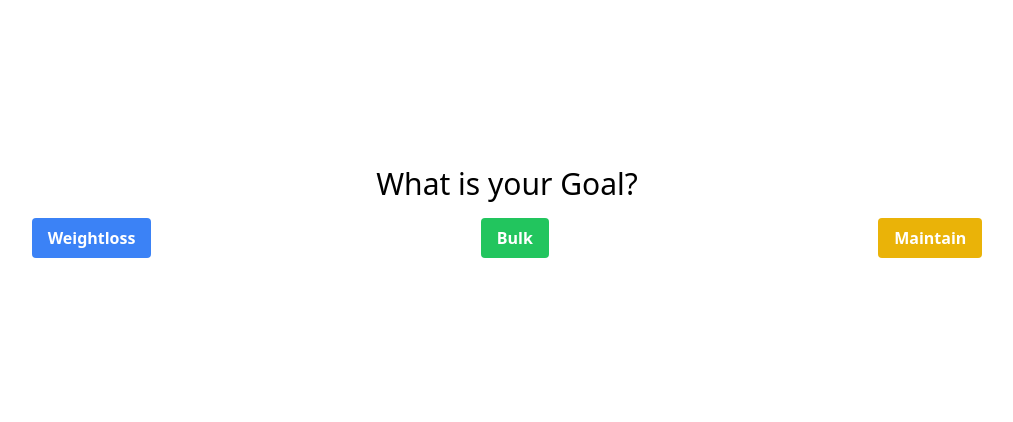
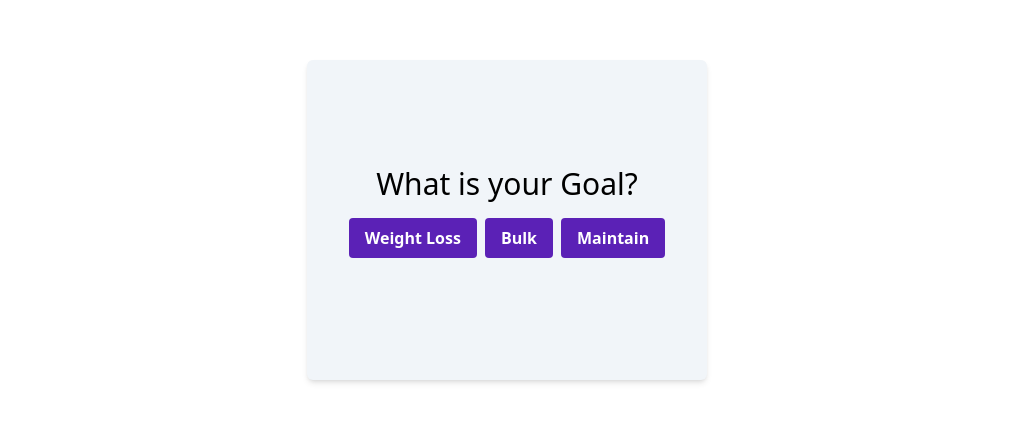
Before and after one commit to dibasdauliya/ru-hackathon, a React (Vite) app: page /setgoal in a window 1280 px wide. Shown: the part 180-602 px from the top of the page, without its empty margins (133-1146 px from the left). Built offline with nearby package versions, Linux system fonts and the light colour scheme; no server answers.

Commit message:
utilize TailwindCss to design container

```diff
--- a/src/components/ChooseGoal.jsx
+++ b/src/components/ChooseGoal.jsx
@@ -81,6 +81,7 @@ const GoalSelection = () => {
 
       {goal && showSexInput && (
         <>
+          <div className = "bg-slate-100 w-[25rem] h-[20rem] rounded-md shadow-md flex flex-col items-center justify-center">
           <h1 className='text-3xl mb-4'>What is your Sex?</h1>
           <select
             value={sex}
@@ -92,14 +93,17 @@ const GoalSelection = () => {
           </select>
           <button
             onClick={handleSexSubmit}
-            className='bg-blue-500 hover:bg-blue-700 text-white font-bold py-2 px-4 rounded'>
+            className='bg-violet-800 hover:bg-violet-700 text-white font-bold py-2 px-4 rounded'>
             Submit
           </button>
+          </div>
+
         </>
       )}
 
       {goal && !showSexInput && showAgeInput && (
         <>
+          <div className = "bg-slate-100 w-[25rem] h-[20rem] rounded-md shadow-md flex flex-col items-center justify-center">
           <h1 className='text-3xl mb-4'>What is your Age?</h1>
           <input
             type='number'
@@ -110,14 +114,17 @@ const GoalSelection = () => {
           />
           <button
             onClick={handleAgeSubmit}
-            className='bg-blue-500 hover:bg-blue-700 text-white font-bold py-2 px-4 rounded'>
+            className='bg-violet-800 hover:bg-violet-700 text-white font-bold py-2 px-4 rounded'>
             Submit
           </button>
+          </div>
         </>
+
       )}
 
       {goal && !showSexInput && !showAgeInput && showWeightInput && (
         <>
+          <div className = "bg-slate-100 w-[25rem] h-[20rem] rounded-md shadow-md flex flex-col items-center justify-center">
           <h1 className='text-3xl mb-4'>What is your Weight?</h1>
           <input
             type='number'
@@ -135,9 +142,10 @@ const GoalSelection = () => {
           </select>
           <button
             onClick={handleWeightSubmit}
-            className='bg-blue-500 hover:bg-blue-700 text-white font-bold py-2 px-4 rounded'>
+            className='bg-violet-800 hover:bg-violet-700 text-white font-bold py-2 px-4 rounded'>
             Submit
           </button>
+          </div>
         </>
       )}
 
@@ -147,6 +155,7 @@ const GoalSelection = () => {
         !showWeightInput &&
         showHeightInput && (
           <>
+            <div className = "bg-slate-100 w-[25rem] h-[20rem] rounded-md shadow-md flex flex-col items-center justify-center">
             <h1 className='text-3xl mb-4'>What is your Height?</h1>
             <input
               type='number'
@@ -164,31 +173,34 @@ const GoalSelection = () => {
             </select>
             <button
               onClick={handleHeightSubmit}
-              className='bg-blue-500 hover:bg-blue-700 text-white font-bold py-2 px-4 rounded'>
+              className='bg-violet-800 hover:bg-violet-700 text-white font-bold py-2 px-4 rounded'>
               Submit
             </button>
+            </div>
           </>
         )}
 
       {!goal && (
         <>
+          <div className = "bg-slate-100 w-[25rem] h-[20rem] rounded-md shadow-md flex flex-col items-center justify-center">
           <h1 className='text-3xl mb-4'>What is your Goal?</h1>
-          <div className='flex justify-around w-full mb-4'>
+          <div className='flex justify-center gap-2 w-full mb-4'>
             <button
               onClick={() => handleGoalSelection('Weightloss')}
-              className='bg-blue-500 hover:bg-blue-700 text-white font-bold py-2 px-4 rounded'>
-              Weightloss
+              className='bg-violet-800 hover:bg-violet-700 text-white font-bold py-2 px-4 rounded'>
+              Weight Loss
             </button>
             <button
               onClick={() => handleGoalSelection('Bulk')}
-              className='bg-green-500 hover:bg-green-700 text-white font-bold py-2 px-4 rounded'>
+              className='bg-violet-800 hover:bg-violet-700 text-white font-bold py-2 px-4 rounded'>
               Bulk
             </button>
             <button
               onClick={() => handleGoalSelection('Maintain')}
-              className='bg-yellow-500 hover:bg-yellow-700 text-white font-bold py-2 px-4 rounded'>
+              className='bg-violet-800 hover:bg-violet-700 text-white font-bold py-2 px-4 rounded'>
               Maintain
             </button>
+          </div>
           </div>
         </>
       )}
```
Also changed, not shown: 1 other file (tests, documents, lock files or other folders).
